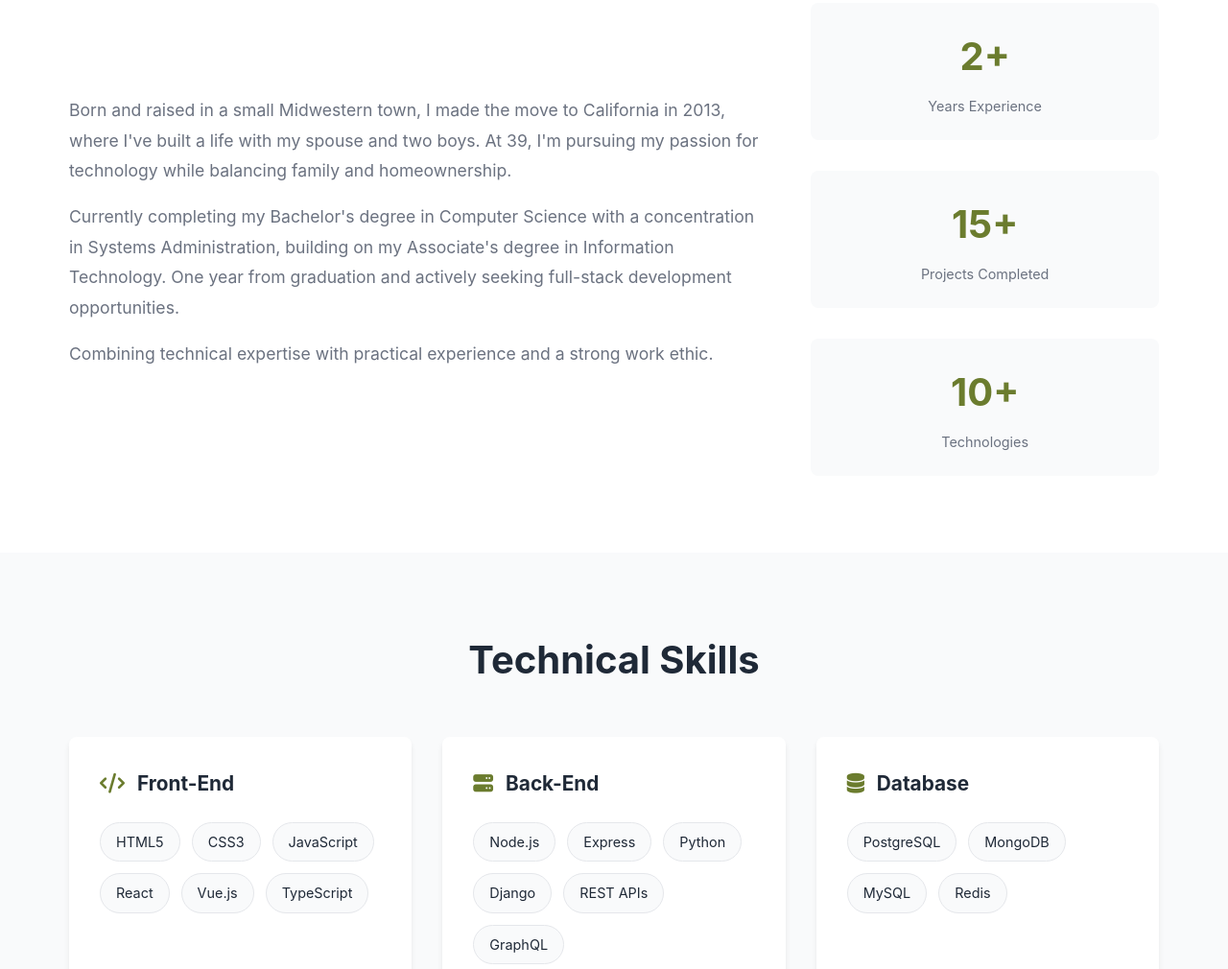
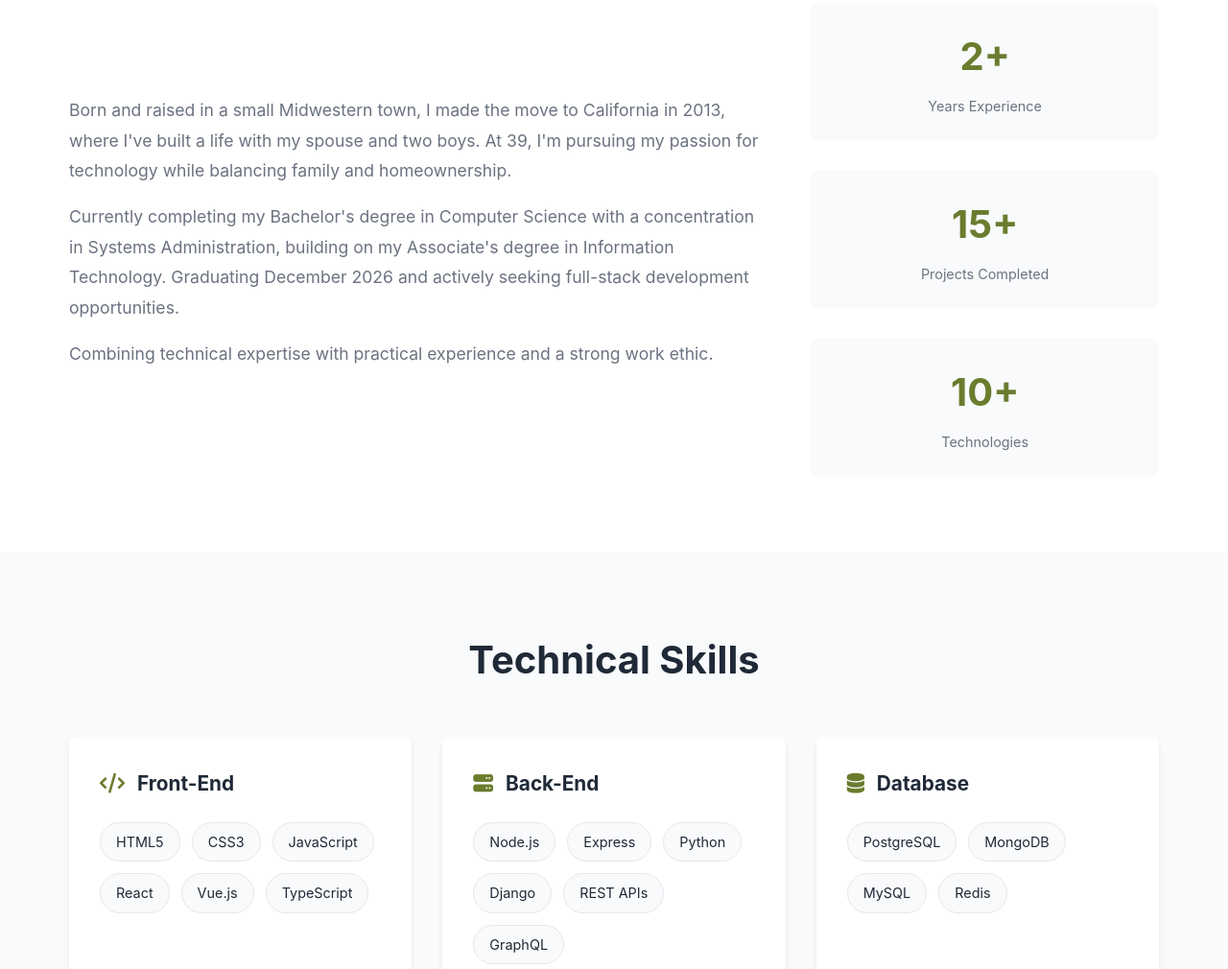
Before and after one commit to HoozHak/portfolio-website, a website: page index.html in a window 1280 px wide. Shown: the part 1059-2069 px from the top of the page at 96% size. Drawn offline with nearby package versions, Linux system fonts and the light colour scheme.

Commit message:
Update graduation date to December 2026
Co-Authored-By: Oz <oz-agent@warp.dev>

```diff
--- a/index.html
+++ b/index.html
@@ -69,7 +69,7 @@
                     <p>
                         Currently completing my Bachelor's degree in Computer Science with a concentration
                         in Systems Administration, building on my Associate's degree in Information Technology.
-                        One year from graduation and actively seeking full-stack development opportunities.
+                        Graduating December 2026 and actively seeking full-stack development opportunities.
                     </p>
                     <p>
                         Combining technical expertise with practical experience and a strong work ethic.
```
